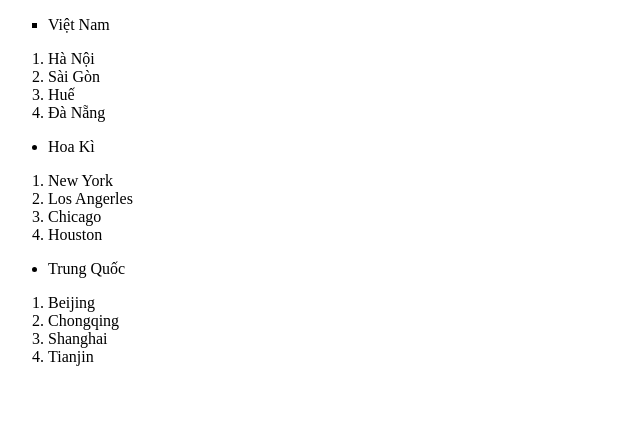
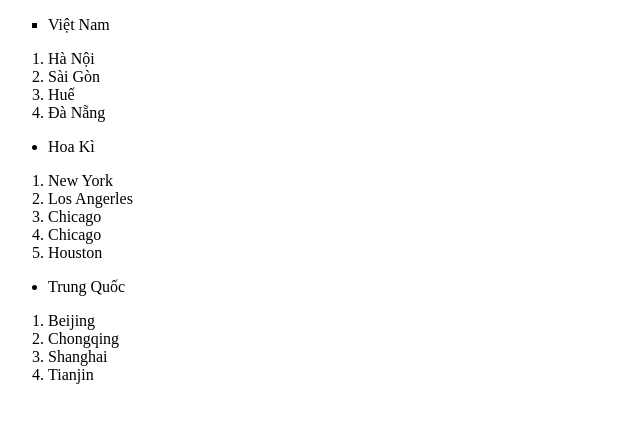
Before and after one commit to KhanhTran420/MD1-GitProject, a plain HTML site: page baitaphtml1.html in a window 1280 px wide. Shown: the whole page, without its empty margins (0-640 px from the left). Drawn offline with Linux system fonts and the light colour scheme.

Commit message:
baitapdanhsach1

```diff
--- a/baitaphtml1.html
+++ b/baitaphtml1.html
@@ -21,6 +21,7 @@
     <li>New York</li>
     <li>Los Angerles</li>
     <li>Chicago</li>
+    <li>Chicago</li>
     <li>Houston</li>
 </ol>
 <ul STYLE="list-style-type: disc">
```
